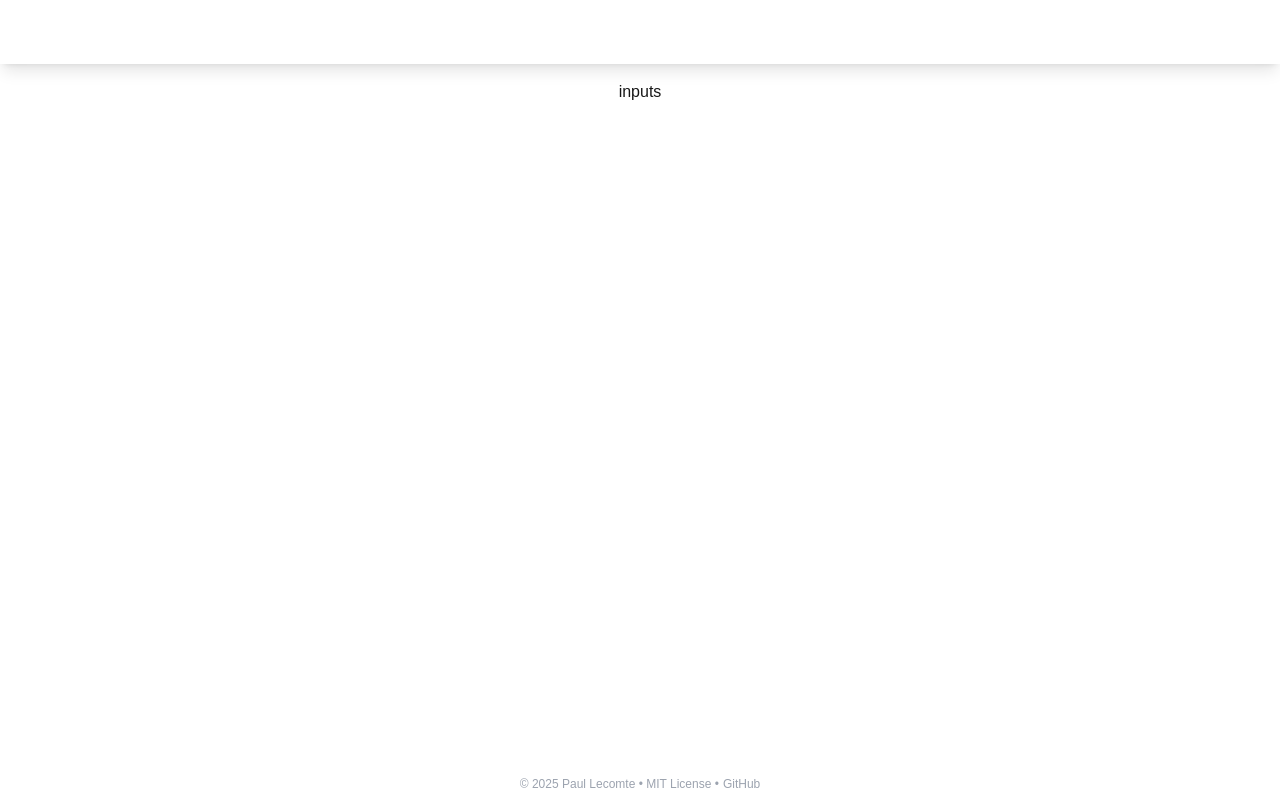
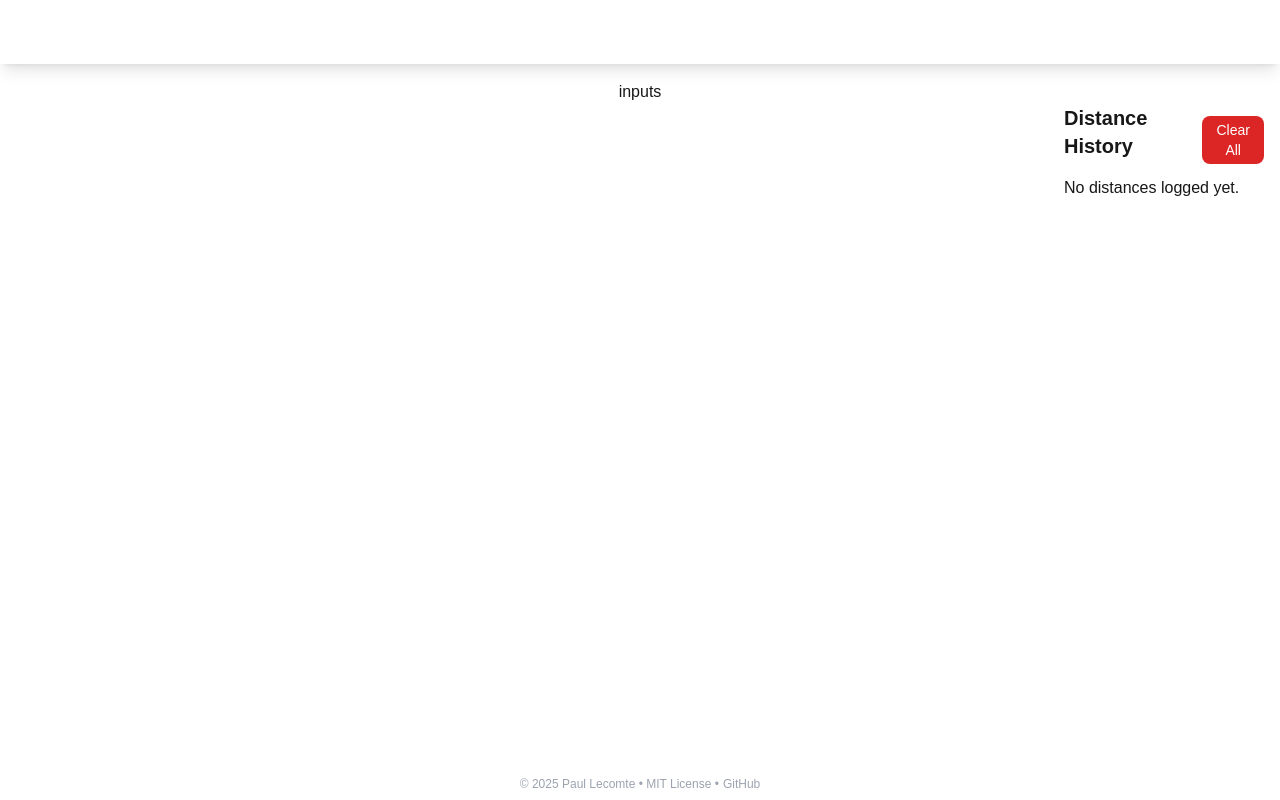
Before and after one commit to Paul-Lecomte/RangeAndRain, a Next.js app: page / in a window 1280 px wide. Built offline with nearby package versions, Linux system fonts and the light colour scheme.

Commit message:
many changes mainly log the entries in the local storage and shwoing them on the side

```diff
--- a/src/components/distances_historic/DistanceHistory.js
+++ b/src/components/distances_historic/DistanceHistory.js
@@ -1,8 +1,57 @@
+'use client';
+import { useState, useEffect } from 'react';
+import { getDistanceHistory, clearDistanceHistory, removeSingleDistance } from '../../../utils/localStorageUtils';
+
 const DistanceHistory = () => {
-    //log all the distances and save in the local storage and give the option to clear it
+    const [history, setHistory] = useState([]);
+
+    // Load the distance history from localStorage when the component mounts
+    useEffect(() => {
+        const storedHistory = getDistanceHistory();
+        setHistory(storedHistory);
+    }, []);
+
+    const handleClearHistory = () => {
+        clearDistanceHistory();
+        setHistory([]); // Clear the local state as well
+    };
+
+    const handleRemoveSingleItem = (id) => {
+        removeSingleDistance(id);
+        setHistory(getDistanceHistory()); // Reload the history after removal
+    };
+
     return (
-        <div>
+        <div className="mt-6">
+            <div className="flex items-center justify-between">
+                <h3 className="text-xl font-semibold mb-4">Distance History</h3>
+                <button
+                    onClick={handleClearHistory}
+                    className="text-sm bg-red-600 text-white px-2 py-1 rounded-lg hover:bg-red-700 focus:outline-none"
+                >
+                    Clear All
+                </button>
+            </div>
 
+            {history.length > 0 ? (
+                <div className="space-y-4">
+                    {history.map((item, id) => (
+                        <div key={id}
+                             className="p-4 rounded-lg shadow-md  justify-between items-center">
+                            <div>
+                                <p><strong>Faction:</strong> {item.faction}</p>
+                                <p><strong>Distance:</strong> {item.distance} meters</p>
+                                <p><strong>Date:</strong> {item.date}</p>
+                            </div>
+                            <button onClick={() => handleRemoveSingleItem(item.id)}>
+                                Remove
+                            </button>
+                        </div>
+                    ))}
+                </div>
+            ) : (
+                <p>No distances logged yet.</p>
+            )}
         </div>
     );
 };
```
